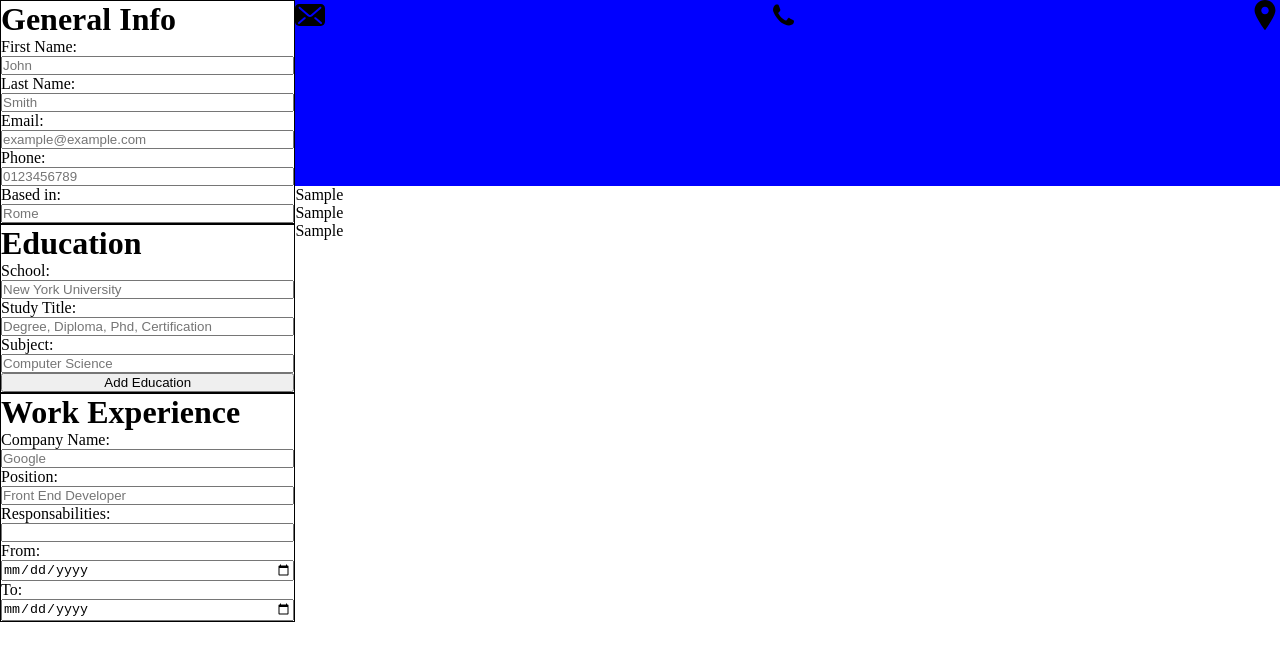
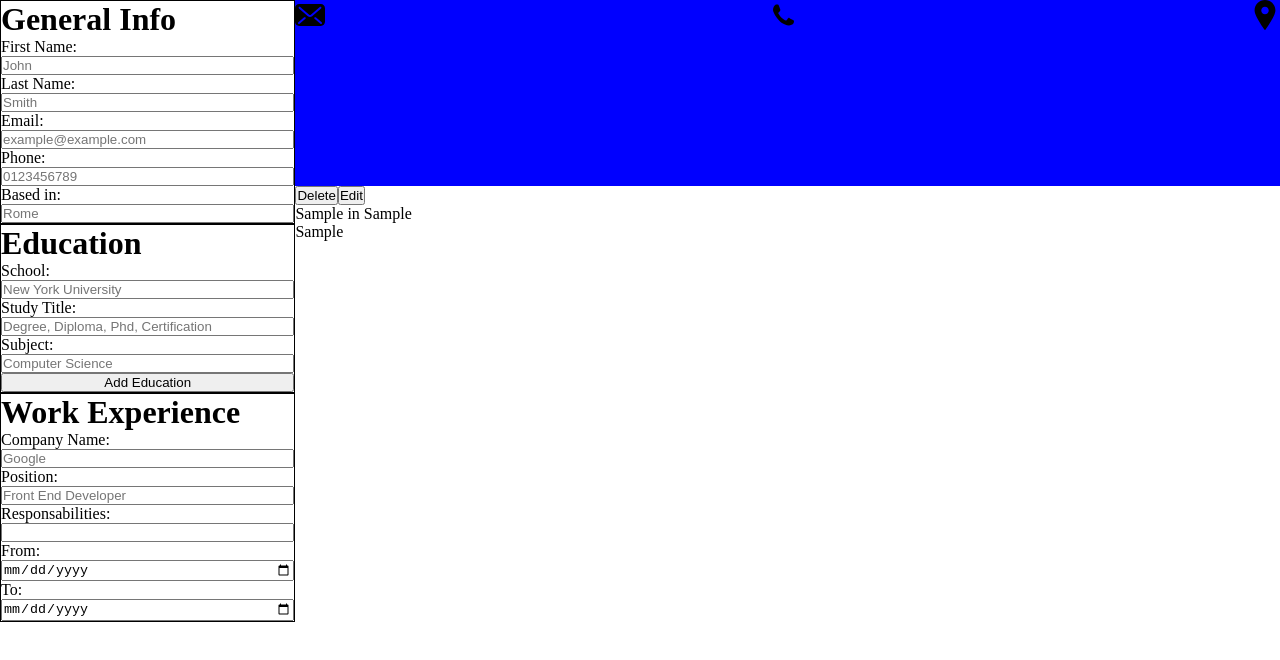
Before and after one commit to Eligio93/CV-application, a React (Vite) app: page / in a window 1280 px wide. Both pictures are taken after typing "Sample", "Sample", "Sample" into the empty fields and a click on the button "Add Education". Shown: the top 660 px of the page. Built offline with nearby package versions, Linux system fonts and the light colour scheme.

Commit message:
create sidebar component

```diff
--- a/src/components/CvRender.jsx
+++ b/src/components/CvRender.jsx
@@ -2,7 +2,7 @@ import emailIcon from "/src/assets/email-icon.svg";
 import phoneIcon from "/src/assets/phone-icon.svg";
 import locationIcon from "/src/assets/location-icon.svg"
 
-function Header({ ...formValues/*firstName, lastName, email, phone, homeBase */}) {
+function Header({...formValues}) {
   return (
     <div className="header">
       <p>{formValues.firstName + " " + formValues.lastName}</p>
@@ -21,6 +21,21 @@ function Header({ ...formValues/*firstName, lastName, email, phone, homeBase */}
     </div>
   );
 }
+function Sidebar({educationList}){
+  return(
+    <div className="sidebar">
+       {educationList.map((education,index)=>(
+        <div className="education-item" key={index}>
+        <button>Delete</button>
+        <button>Edit</button>
+        <p>{education.certificate +' in '+education.subject}</p>
+        <p>{education.school}</p>
+        </div>
+      ))}
+
+    </div>
+  )
+  }
 
 export default function RenderCV({formValues,educationList}) {
   return (
@@ -28,13 +43,10 @@ export default function RenderCV({formValues,educationList}) {
       <Header
        {...formValues}
       />
-      {educationList.map(education=>(
-        <>
-        <p>{education.school}</p>
-        <p>{education.certificate}</p>
-        <p>{education.subject}</p>
-        </>
-      ))}
+      <Sidebar
+      educationList={educationList}
+      />
+
 
     </>
   );
```
